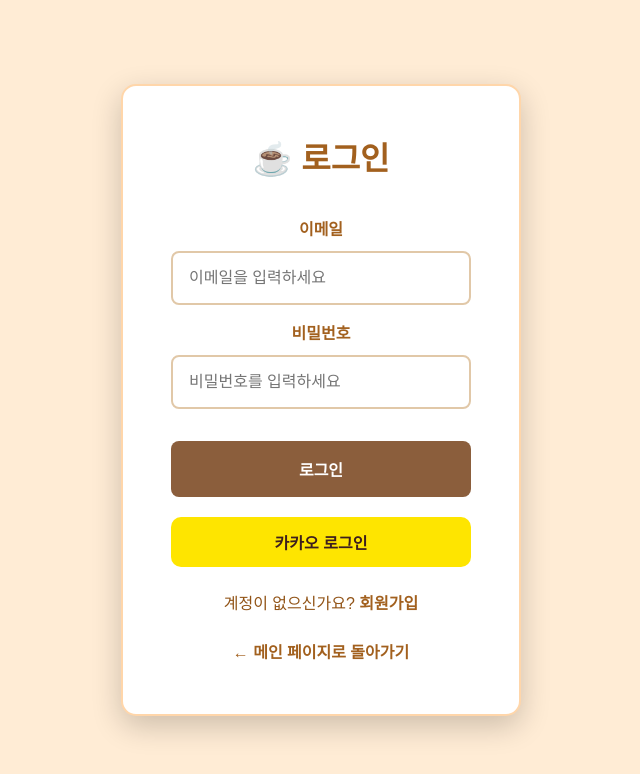
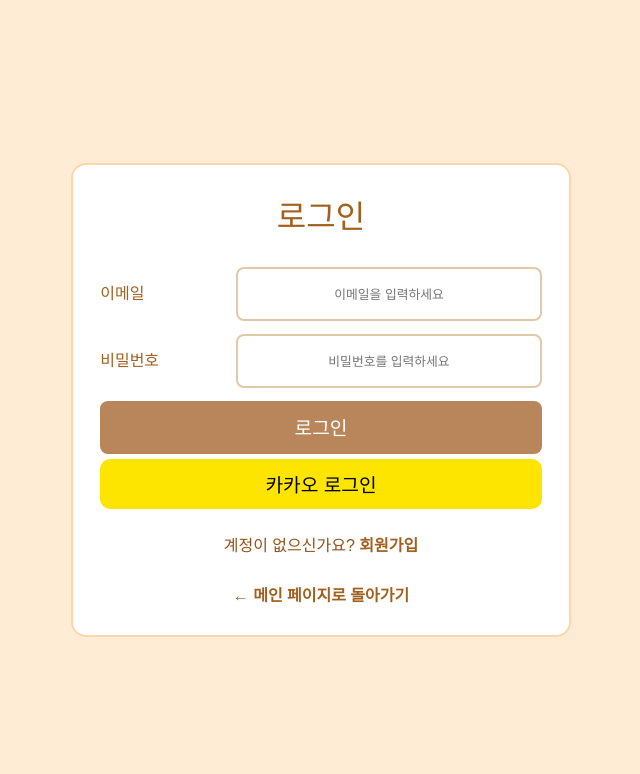
Before and after one commit to Norang2810/AI-project, a React (Create React App) app in the folder frontend/: page /login in a window 1280 px wide. Shown: the top 774 px of the page, without its empty margins (319-959 px from the left). Built offline with nearby package versions, Linux system fonts and the light colour scheme; a web font is replaced by a local one.

Commit message:
feat:회원가입/로그인/헤더 UI 수정

```diff
--- a/frontend/src/components/common/Button/KakaoLogin.jsx
+++ b/frontend/src/components/common/Button/KakaoLogin.jsx
@@ -12,15 +12,13 @@
 
   const buttonStyle = {
     backgroundColor: '#FEE500',
-    color: '#3C1E1E',
-    fontWeight: 'bold',
-    width: '100%',
+    color: '#000000ff',
     height: '50px',
     borderRadius: '10px',
     border: 'none',
-    fontSize: '16px',
+    fontSize: '1.2rem',
     cursor: 'pointer',
-    marginTop: '4px',
+    marginTop: '-0.5rem'
   };
 
   return (
--- a/frontend/src/components/layout/Header/Header.styles.js
+++ b/frontend/src/components/layout/Header/Header.styles.js
@@ -6,19 +6,19 @@
   left: 0;
   right: 0;
   width: 100%;
-  height: 100px;
+  height: 80px;
   background: #FFFFFF;
   box-shadow: 0px 2px 10px rgba(0, 0, 0, 0.25);
   z-index: 1000;
   display: flex;
   align-items: center;
   justify-content: space-between; /* 좌-중앙-우 배치로 변경 */
-  padding: 8 2rem; /* 좌우 여백 통일 */
+  padding: 0 2rem; /* 좌우 여백 통일 */
 `;
 
 export const Logo = styled.div`
-  width: 150px;
-  height: 80px;
+  width: 130px;
+  height: 60px;
   background-image: url('/logo.png');
   background-size: contain;
   background-repeat: no-repeat;
@@ -62,11 +62,11 @@
   white-space: nowrap; /* 텍스트 줄바꿈 방지 */
 
   &:hover {
-    color: rgba(255, 122, 0, 0.2);
+    color: #A2601E;
   }
 
   &.active {
-    color: rgba(255, 122, 0, 0.2);
+    color: #A2601E;
     font-weight: 500;
   }
 `;
@@ -104,7 +104,7 @@
   padding: 0.5rem; /* 좌우 여백 통일 */
 
   &:hover {
-    color: rgba(255, 122, 0, 0.2);
+    color: #A2601E;
   }
 `;
 
--- a/frontend/src/pages/LoginPage/LoginPage.jsx
+++ b/frontend/src/pages/LoginPage/LoginPage.jsx
@@ -2,6 +2,11 @@
 import { Link, useNavigate } from 'react-router-dom';
 import { KakaoLogin } from '../../components/common/Button';
 import styled from 'styled-components';
+
+// 맨 위에 추가
+const FontStyle = styled.div`
+  @import url('https://fonts.googleapis.com/css2?family=Noto+Sans+KR:wght@400;600&display=swap');
+`;
 
 const LoginContainer = styled.div`
   min-height: 100vh;
@@ -14,44 +19,57 @@
 
 const LoginCard = styled.div`
   background: white;
-  padding: 3rem;
+  padding: 1.7rem;
   border-radius: 15px;
-  box-shadow: 0 10px 30px rgba(0, 0, 0, 0.2);
   width: 100%;
-  max-width: 400px;
+  max-width: 500px;
   border: 2px solid #FFD6AA; /* 카드 경계 강조 */
 `;
 
 const Title = styled.h1`
   text-align: center;
   color: #A2601E; /* 대표 텍스트 색상 */
-  margin-bottom: 2rem;
+  margin-bottom: 1.5rem;
   font-size: 2rem;
+  font-weight: normal;
 `;
 
 const Form = styled.form`
   display: flex;
   flex-direction: column;
-  gap: 1rem;
+  gap: 0.8rem;
 `;
 
 const FormGroup = styled.div`
   display: flex;
-  flex-direction: column;
-  gap: 0.5rem;
+  flex-direction: row;  // column → row로 변경
+  align-items: center;  // 추가
+  gap: 1rem;
 `;
 
 const Label = styled.label`
-  font-weight: bold;
   color: #A2601E;
+  text-align: left;  // 추가
+  width: 120px;      // 추가
+  flex-shrink: 0;    // 추가
+  font-family: 'Noto Sans KR', sans-serif;  // 추가
+  font-weight: 500;  // bold → 500
 `;
 
 const Input = styled.input`
+  background-color: #FFFFFF;  // 추가
   padding: 1rem;
   border: 2px solid #E1C8A8;
   border-radius: 8px;
   font-size: 1rem;
+  text-align: center;  // 추가
   transition: border-color 0.3s ease;
+  flex: 1;        // 추가
+  width: 100%;    // 추가
+
+  &::placeholder {
+    font-size: 0.8rem;  // 추가
+  }
 
   &:focus {
     outline: none;
@@ -60,19 +78,20 @@
 `;
 
 const Button = styled.button`
-  background-color: #8b5e3c;
+  background-color: #B9855A;  // #8b5e3c → #B9855A
   color: white;
-  padding: 1rem;
+  padding: 0.8rem;  // 1rem → 0.8rem
   border: none;
   border-radius: 8px;
-  font-size: 1rem;
-  font-weight: bold;
+  font-size: 1.2rem;  // 1rem → 1.2rem
+  // font-weight: bold; 삭제
   cursor: pointer;
   transition: background-color 0.3s ease;
-  margin-top: 1rem; /* 비밀번호와 간격 늘림 */
+  // margin-top: 1rem; 삭제
 
   &:hover {
-    background-color: #6e4b2a;
+    background-color: rgb(169, 114, 68);  // #6e4b2a → rgb(169, 114, 68)
+  }  // 닫는 중괄호 추가
 
   &:disabled {
     background-color: #ccc;
@@ -85,6 +104,8 @@
   text-align: center;
   margin-top: 1.5rem;
   color: #915316;
+  font-family: 'Noto Sans KR', sans-serif;  // 추가
+  font-weight: 500;
 
   a {
     color: #A2601E;
@@ -159,7 +180,7 @@
   return (
     <LoginContainer>
       <LoginCard>
-        <Title>☕ 로그인</Title>
+        <Title>로그인</Title>
 
         {error && <ErrorMessage>{error}</ErrorMessage>}
 
--- a/frontend/src/pages/RegisterPage/RegisterPage.jsx
+++ b/frontend/src/pages/RegisterPage/RegisterPage.jsx
@@ -2,6 +2,11 @@
 import { Link, useNavigate } from 'react-router-dom';
 import { KakaoLogin } from '../../components/common/Button';
 import styled from 'styled-components';
+
+// 폰트 로드 (페이지별로)
+const FontStyle = styled.div`
+  @import url('https://fonts.googleapis.com/css2?family=Noto+Sans+KR:wght@400;600&display=swap');
+`;
 
 const RegisterContainer = styled.div`
   min-height: 100vh;
@@ -14,9 +19,8 @@
 
 const RegisterCard = styled.div`
   background: white;
-  padding: 3rem;
+  padding: 1.7rem;
   border-radius: 15px;
-  box-shadow: 0 10px 30px rgba(0, 0, 0, 0.2);
   width: 100%;
   max-width: 500px;
   border: 2px solid #FFD6AA;
@@ -25,34 +29,47 @@
 const Title = styled.h1`
   text-align: center;
   color: #A2601E;
-  margin-bottom: 2rem;
+  margin-bottom: 1.5rem;
   font-size: 2rem;
+  font-weight: normal;
 `;
 
 const Form = styled.form`
   display: flex;
   flex-direction: column;
-  gap: 1.5rem;
+  gap: 0.8rem;
 `;
 
 const FormGroup = styled.div`
   display: flex;
-  flex-direction: column;
-  gap: 0.5rem;
+  flex-direction: row;  /* column → row로 변경 */
+  align-items: center;   /* 세로 중앙 정렬 */
+  gap: 1rem;            /* 라벨-입력칸 간격 */
 `;
 
 const Label = styled.label`
-  font-weight: bold;
   color: #A2601E;
   text-align: left;
+  width: 120px;         /* 라벨 너비 고정 */
+  flex-shrink: 0;       /* 라벨 크기 고정 */
+  font-family: 'Noto Sans KR', sans-serif;
+    font-weight: 500;
 `;
 
 const Input = styled.input`
+  background-color: #FFFFFF;
   padding: 1rem;
   border: 2px solid #E1C8A8;
   border-radius: 8px;
   font-size: 1rem;
+  text-align: center;
   transition: border-color 0.3s ease;
+  flex: 1;        /* 남은 공간을 모두 차지 */
+  width: 100%;    /* 너비를 100%로 설정 */
+
+  &::placeholder {
+    font-size: 0.8rem;     /* placeholder도 조금 더 작게 */
+  }
 
   &:focus {
     outline: none;
@@ -61,18 +78,17 @@
 `;
 
 const Button = styled.button`
-  background-color: #8b5e3c;
+  background-color: #B9855A;
   color: white;
-  padding: 1rem;
+  padding: 0.8rem;
   border: none;
   border-radius: 8px;
-  font-size: 1rem;
-  font-weight: bold;
+  font-size: 1.2rem;
   cursor: pointer;
   transition: background-color 0.3s ease;
 
   &:hover {
-    background-color: #6e4b2a;
+    background-color:rgb(169, 114, 68);
   }
 
   &:disabled {
@@ -85,6 +101,8 @@
   text-align: center;
   margin-top: 1.5rem;
   color: #915316;
+    font-family: 'Noto Sans KR', sans-serif;
+  font-weight: 500;
 
   a {
     color: #A2601E;
@@ -194,7 +212,7 @@
   return (
     <RegisterContainer>
       <RegisterCard>
-        <Title>☕ 회원가입</Title>
+        <Title>회원가입</Title>
 
         {error && <ErrorMessage>{error}</ErrorMessage>}
         {success && <SuccessMessage>{success}</SuccessMessage>}
```
